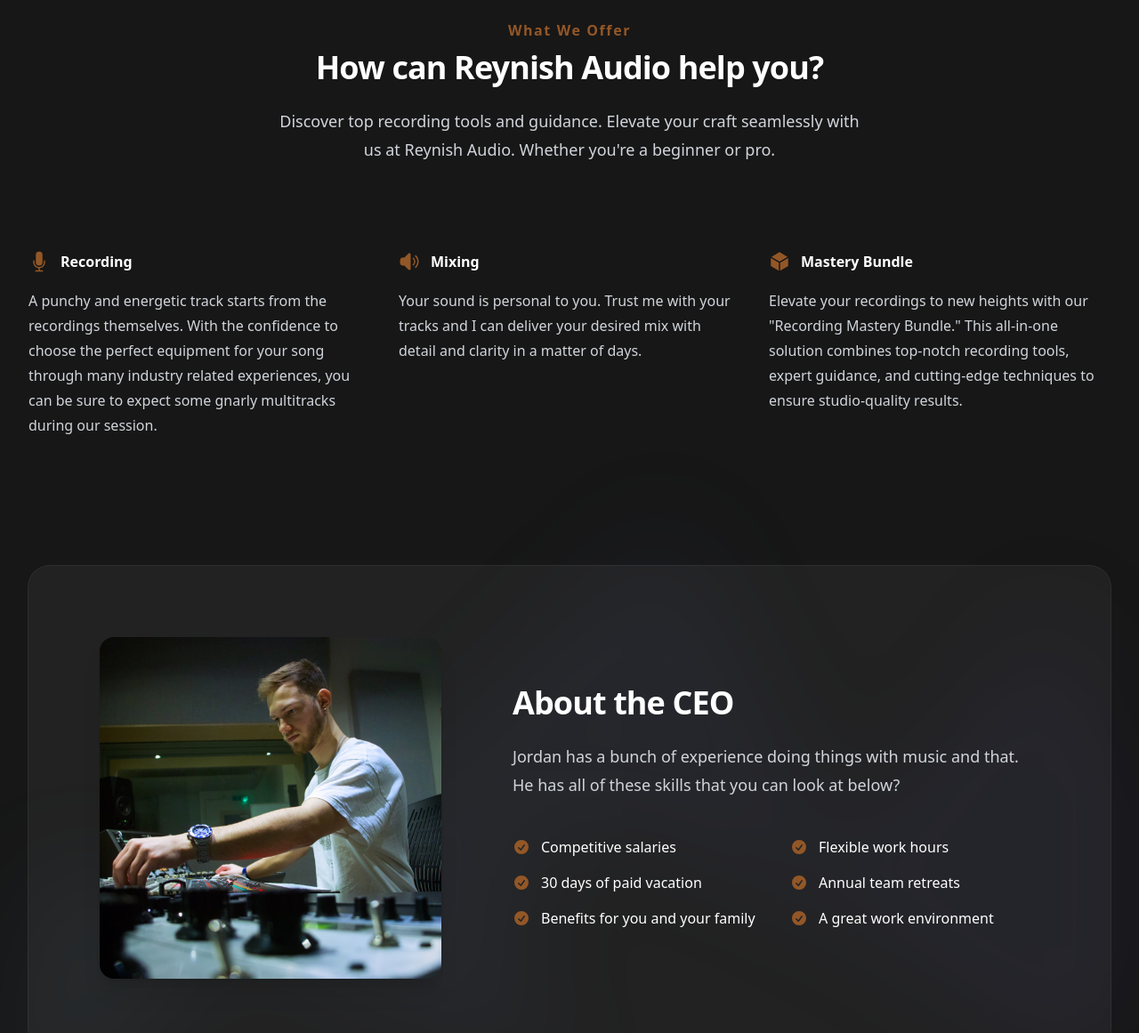
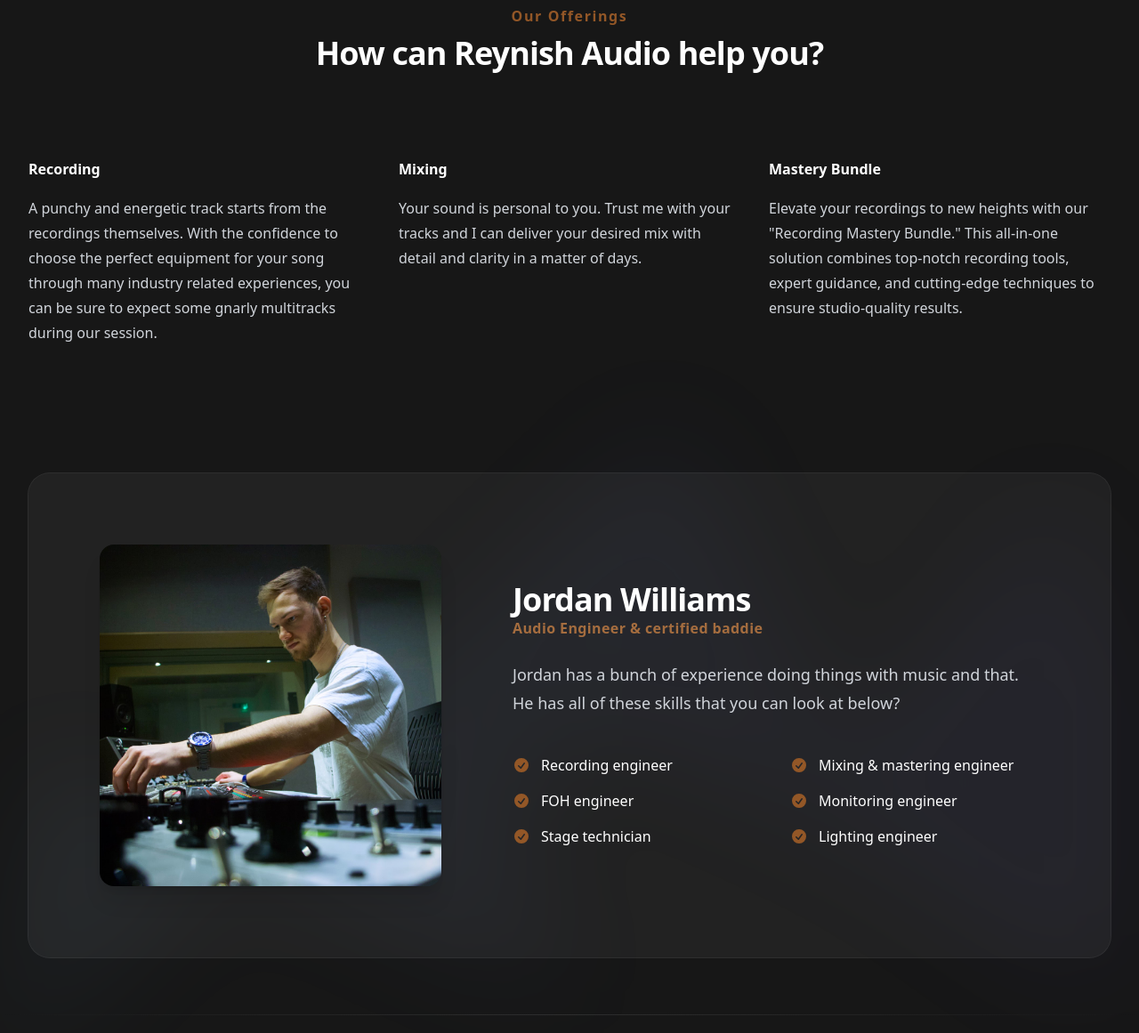
Before and after one commit to NonFoodSam/ReynishGit, a website: page index.html in a window 1280 px wide. Shown: the part 960-2121 px from the top of the page at 89% size. Drawn offline with nearby package versions, Linux system fonts and the light colour scheme.

Commit message:
070124 Updates

```diff
--- a/index.html
+++ b/index.html
@@ -137,8 +137,8 @@
         </div>
       </div>
       <div class="text-center">
-        <h1 class="text-4xl font-bold text-white sm:text-6xl">Welcome to Reynish Audio</h1>
-        <p class="mt-6 text-lg leading-8 text-gray-200">Anim aute id magna aliqua ad ad non deserunt sunt. Qui irure qui lorem cupidatat commodo. Elit sunt amet fugiat veniam occaecat fugiat aliqua.</p>
+        <h1 class="text-4xl font-bold text-white sm:text-8xl">Reynish Audio</h1>
+        <!-- <p class="mt-6 text-lg leading-8 text-gray-200">Anim aute id magna aliqua ad ad non deserunt sunt. Qui irure qui lorem cupidatat commodo. Elit sunt amet fugiat veniam occaecat fugiat aliqua.</p> -->
         <div class="mt-10 flex items-center justify-center gap-x-6">
           <a href="book.html" class="rounded-full bg-[#935727] px-5 py-2 text-sm font-semibold text-white shadow-sm hover:bg-[#b1723f] focus-visible:outline focus-visible:outline-2 focus-visible:outline-offset-2 focus-visible:outline-indigo-400">Book online</a>
 
@@ -154,16 +154,16 @@
       <div class="mx-auto max-w-7xl px-6 lg:px-8">
         <div class="mx-auto max-w-2xl lg:text-center">
           <h2 class="text-base font-bold leading-7 text-[#935727] tracking-widest">
-            What We Offer
+            Our Offerings
           </h2>
           <p
             class="mt-2 text-3xl font-bold tracking-tight text-white sm:text-4xl"
           >
             How can Reynish Audio help you?
           </p>
-          <p class="mt-6 text-lg leading-8 text-gray-300">
+          <!-- <p class="mt-6 text-lg leading-8 text-gray-300">
             Discover top recording tools and guidance. Elevate your craft seamlessly with us at Reynish Audio. Whether you're a beginner or pro.
-          </p>
+          </p> -->
         </div>
         <div class="mx-auto mt-16 max-w-2xl sm:mt-20 lg:mt-24 lg:max-w-none">
           <dl
@@ -173,10 +173,10 @@
               <dt
                 class="flex items-center gap-x-3 text-base font-semibold leading-7 text-white"
               >
-                <svg xmlns="http://www.w3.org/2000/svg" viewBox="0 0 24 24" fill="currentColor" class="w-6 h-6 text-[#935727]">
+                <!-- <svg xmlns="http://www.w3.org/2000/svg" viewBox="0 0 24 24" fill="currentColor" class="w-6 h-6 text-[#935727]">
                 <path d="M8.25 4.5a3.75 3.75 0 1 1 7.5 0v8.25a3.75 3.75 0 1 1-7.5 0V4.5Z" />
                 <path d="M6 10.5a.75.75 0 0 1 .75.75v1.5a5.25 5.25 0 1 0 10.5 0v-1.5a.75.75 0 0 1 1.5 0v1.5a6.751 6.751 0 0 1-6 6.709v2.291h3a.75.75 0 0 1 0 1.5h-7.5a.75.75 0 0 1 0-1.5h3v-2.291a6.751 6.751 0 0 1-6-6.709v-1.5A.75.75 0 0 1 6 10.5Z" />
-                </svg>
+                </svg> -->
 
                 Recording
               </dt>
@@ -193,10 +193,10 @@
               <dt
                 class="flex items-center gap-x-3 text-base font-semibold leading-7 text-white"
               >
-                <svg xmlns="http://www.w3.org/2000/svg" viewBox="0 0 24 24" fill="currentColor" class="w-6 h-6 text-[#935727]">
+                <!-- <svg xmlns="http://www.w3.org/2000/svg" viewBox="0 0 24 24" fill="currentColor" class="w-6 h-6 text-[#935727]">
   <path d="M13.5 4.06c0-1.336-1.616-2.005-2.56-1.06l-4.5 4.5H4.508c-1.141 0-2.318.664-2.66 1.905A9.76 9.76 0 0 0 1.5 12c0 .898.121 1.768.35 2.595.341 1.24 1.518 1.905 2.659 1.905h1.93l4.5 4.5c.945.945 2.561.276 2.561-1.06V4.06ZM18.584 5.106a.75.75 0 0 1 1.06 0c3.808 3.807 3.808 9.98 0 13.788a.75.75 0 0 1-1.06-1.06 8.25 8.25 0 0 0 0-11.668.75.75 0 0 1 0-1.06Z" />
   <path d="M15.932 7.757a.75.75 0 0 1 1.061 0 6 6 0 0 1 0 8.486.75.75 0 0 1-1.06-1.061 4.5 4.5 0 0 0 0-6.364.75.75 0 0 1 0-1.06Z" />
-</svg>
+</svg> -->
 
                 Mixing
               </dt>
@@ -214,9 +214,9 @@
               <dt
                 class="flex items-center gap-x-3 text-base font-semibold leading-7 text-white"
               >
-                <svg xmlns="http://www.w3.org/2000/svg" viewBox="0 0 24 24" fill="currentColor" class="w-6 h-6 text-[#935727]">
+                <!-- <svg xmlns="http://www.w3.org/2000/svg" viewBox="0 0 24 24" fill="currentColor" class="w-6 h-6 text-[#935727]">
   <path d="M12.378 1.602a.75.75 0 0 0-.756 0L3 6.632l9 5.25 9-5.25-8.622-5.03ZM21.75 7.93l-9 5.25v9l8.628-5.032a.75.75 0 0 0 .372-.648V7.93ZM11.25 22.18v-9l-9-5.25v8.57a.75.75 0 0 0 .372.648l8.628 5.033Z" />
-</svg>
+</svg> -->
 
                 Mastery Bundle
               </dt>
@@ -296,44 +296,45 @@
       <div class="mx-auto flex max-w-2xl flex-col gap-16 bg-white/5 px-6 py-16 ring-1 ring-white/10 sm:rounded-3xl sm:p-8 lg:mx-0 lg:max-w-none lg:flex-row lg:items-center lg:py-20 xl:gap-x-20 xl:px-20">
         <img class="h-96 w-full flex-none rounded-2xl object-cover shadow-xl lg:aspect-square lg:h-auto lg:max-w-sm" src="img/JW6.jpg" alt="">
         <div class="w-full flex-auto">
-          <h2 class="text-3xl font-bold tracking-tight text-white sm:text-4xl">About the CEO</h2>
+          <h2 class="text-3xl font-bold tracking-tight text-white sm:text-4xl">Jordan Williams</h2>
+          <p class="text-[#a56d3f] tracking-wide font-bold">Audio Engineer & certified baddie</p>
           <p class="mt-6 text-lg leading-8 text-gray-300">Jordan has a bunch of experience doing things with music and that. He has all of these skills that you can look at below?</p>
           <ul role="list" class="mt-10 grid grid-cols-1 gap-x-8 gap-y-3 text-base leading-7 text-white sm:grid-cols-2">
             <li class="flex gap-x-3">
               <svg class="h-7 w-5 flex-none text-[#935727]" viewBox="0 0 20 20" fill="currentColor" aria-hidden="true">
                 <path fill-rule="evenodd" d="M10 18a8 8 0 100-16 8 8 0 000 16zm3.857-9.809a.75.75 0 00-1.214-.882l-3.483 4.79-1.88-1.88a.75.75 0 10-1.06 1.061l2.5 2.5a.75.75 0 001.137-.089l4-5.5z" clip-rule="evenodd" />
               </svg>
-              Competitive salaries
+              Recording engineer
             </li>
             <li class="flex gap-x-3">
               <svg class="h-7 w-5 flex-none text-[#935727]" viewBox="0 0 20 20" fill="currentColor" aria-hidden="true">
                 <path fill-rule="evenodd" d="M10 18a8 8 0 100-16 8 8 0 000 16zm3.857-9.809a.75.75 0 00-1.214-.882l-3.483 4.79-1.88-1.88a.75.75 0 10-1.06 1.061l2.5 2.5a.75.75 0 001.137-.089l4-5.5z" clip-rule="evenodd" />
               </svg>
-              Flexible work hours
+              Mixing & mastering engineer
             </li>
             <li class="flex gap-x-3">
               <svg class="h-7 w-5 flex-none text-[#935727]" viewBox="0 0 20 20" fill="currentColor" aria-hidden="true">
                 <path fill-rule="evenodd" d="M10 18a8 8 0 100-16 8 8 0 000 16zm3.857-9.809a.75.75 0 00-1.214-.882l-3.483 4.79-1.88-1.88a.75.75 0 10-1.06 1.061l2.5 2.5a.75.75 0 001.137-.089l4-5.5z" clip-rule="evenodd" />
               </svg>
-              30 days of paid vacation
+              FOH engineer
             </li>
             <li class="flex gap-x-3">
               <svg class="h-7 w-5 flex-none text-[#935727]" viewBox="0 0 20 20" fill="currentColor" aria-hidden="true">
                 <path fill-rule="evenodd" d="M10 18a8 8 0 100-16 8 8 0 000 16zm3.857-9.809a.75.75 0 00-1.214-.882l-3.483 4.79-1.88-1.88a.75.75 0 10-1.06 1.061l2.5 2.5a.75.75 0 001.137-.089l4-5.5z" clip-rule="evenodd" />
               </svg>
-              Annual team retreats
+              Monitoring engineer
             </li>
             <li class="flex gap-x-3">
               <svg class="h-7 w-5 flex-none text-[#935727]" viewBox="0 0 20 20" fill="currentColor" aria-hidden="true">
                 <path fill-rule="evenodd" d="M10 18a8 8 0 100-16 8 8 0 000 16zm3.857-9.809a.75.75 0 00-1.214-.882l-3.483 4.79-1.88-1.88a.75.75 0 10-1.06 1.061l2.5 2.5a.75.75 0 001.137-.089l4-5.5z" clip-rule="evenodd" />
               </svg>
-              Benefits for you and your family
+              Stage technician
             </li>
             <li class="flex gap-x-3">
               <svg class="h-7 w-5 flex-none text-[#935727]" viewBox="0 0 20 20" fill="currentColor" aria-hidden="true">
                 <path fill-rule="evenodd" d="M10 18a8 8 0 100-16 8 8 0 000 16zm3.857-9.809a.75.75 0 00-1.214-.882l-3.483 4.79-1.88-1.88a.75.75 0 10-1.06 1.061l2.5 2.5a.75.75 0 001.137-.089l4-5.5z" clip-rule="evenodd" />
               </svg>
-              A great work environment
+              Lighting engineer
             </li>
           </ul>
         </div>
@@ -357,7 +358,7 @@
           class="max-w-xl text-3xl font-bold tracking-tight text-white sm:text-4xl lg:col-span-7"
         >
           <h2 class="inline sm:block lg:inline xl:block">
-            Reach out today, and together, let's turn your vision into a reality.
+            Get in touch, give us ur email mate...
           </h2>
         </div>
         <form class="w-full max-w-md lg:col-span-5 lg:pt-2">
```
Also changed, not shown: output.css.
